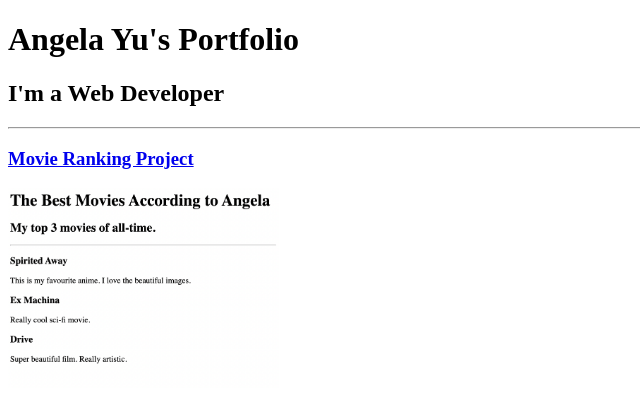
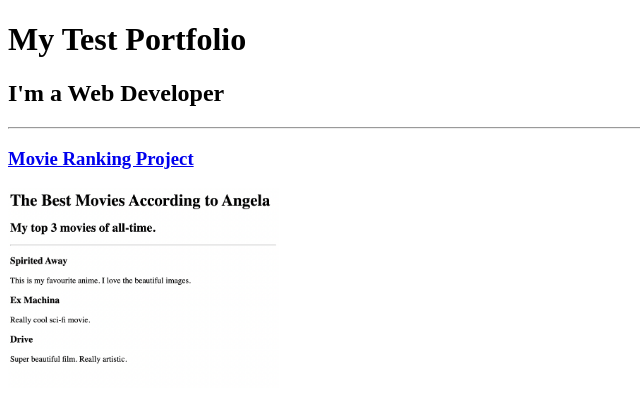
Before and after one commit to jveirasv/html-portfolio, a plain HTML site: page index.html in a window 1280 px wide. Shown: the top 408 px of the page, without its empty margins (0-640 px from the left). Drawn offline with Linux system fonts and the light colour scheme.

Commit message:
Update index.html

```diff
--- a/index.html
+++ b/index.html
@@ -7,7 +7,7 @@
 </head>
 
 <body>
-  <h1>Angela Yu's Portfolio</h1>
+  <h1>My Test Portfolio</h1>
   <h2>I'm a Web Developer</h2>
   <hr />
   <h3><a href="./public/movie-ranking.html">Movie Ranking Project</a></h3>
```
